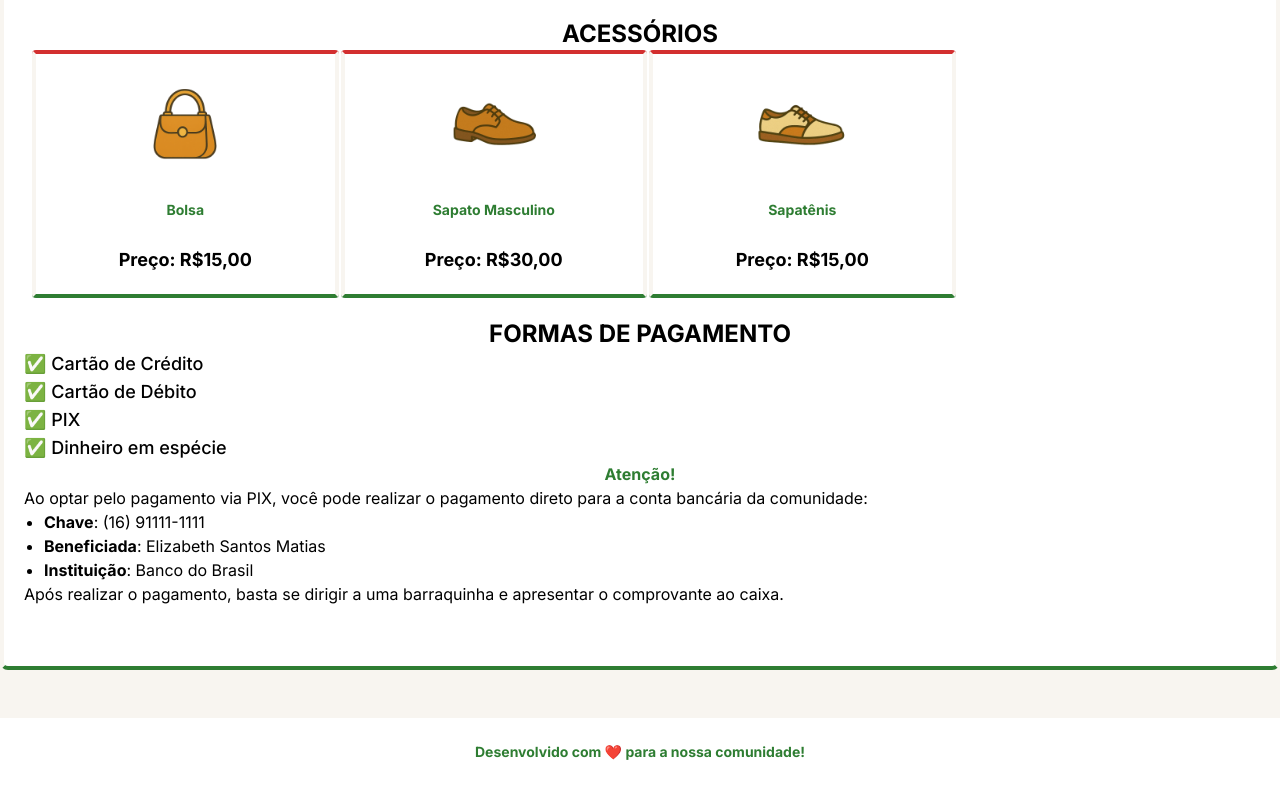
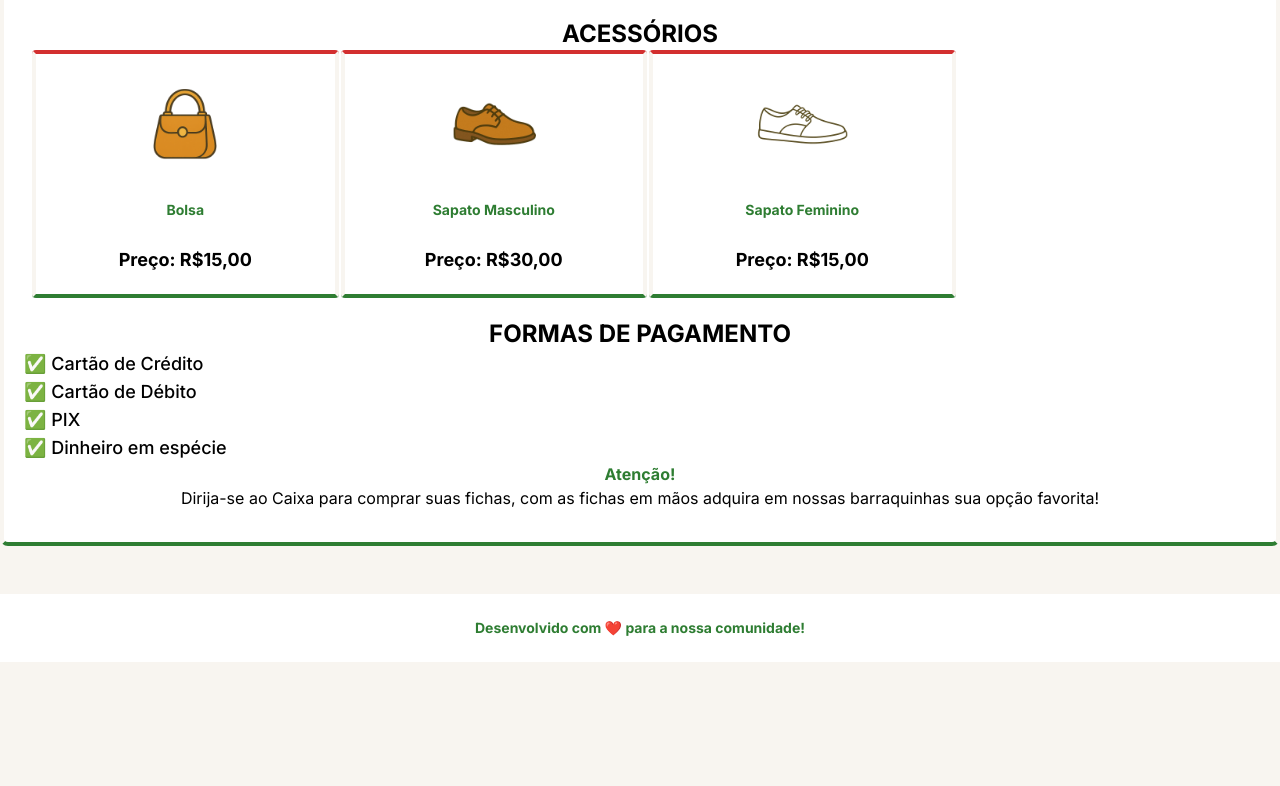
Before and after one commit to JoaoVictorCRP/cardapio-junino-santa-marta, a Next.js app: page / in a window 1280 px wide. Shown: the part 1106-1892 px from the top of the page. After the commit the page ends 1768 px from the top, so only its background shows below. Built offline with nearby package versions, Linux system fonts and the light colour scheme.

Commit message:
fix | alterando imagem do sapatenis e mensagem de pagamento

```diff
--- a/app/page.js
+++ b/app/page.js
@@ -196,14 +196,14 @@ export default function Home() {
                       src={`/sapatenis.png`}
                       width={100}
                       height={100}
-                      alt="Sapatênis"
+                      alt="Sapatênis feminino"
                   />
-              } title="Sapatênis" price="15,00"/>]}
+              } title="Sapato Feminino" price="15,00"/>]}
           </Carousel>
 
 
           <h3 className="text-2xl text-center font-black pt-5" id="pagamento">FORMAS DE PAGAMENTO</h3>
-          <div className="pb-10">
+          <div className="pb-3">
             <ul>
                 <li className="text-lg font-medium">✅ Cartão de Crédito</li>
                 <li className="text-lg font-medium">✅ Cartão de Débito</li>
@@ -212,13 +212,7 @@ export default function Home() {
             </ul>
 
             <h5 className="text-center font-bold text-secondary">Atenção!</h5>
-            <p>Ao optar pelo pagamento via PIX, você pode realizar o pagamento direto para a conta bancária da comunidade:</p>
-            <ul className="list-disc pl-5">
-                <li><b>Chave</b>: (16) 91111-1111</li>
-                <li><b>Beneficiada</b>: Elizabeth Santos Matias</li>
-                <li><b>Instituição</b>: Banco do Brasil</li>
-            </ul>
-            <p>Após realizar o pagamento, basta se dirigir a uma barraquinha e apresentar o comprovante ao caixa.</p>
+            <p className="text-center">Dirija-se ao Caixa para comprar suas fichas, com as fichas em mãos adquira em nossas barraquinhas sua opção favorita!</p>
           </div>
       </Section>
       <Footer/>
```
Also changed, not shown: public/sapatenis.png.
